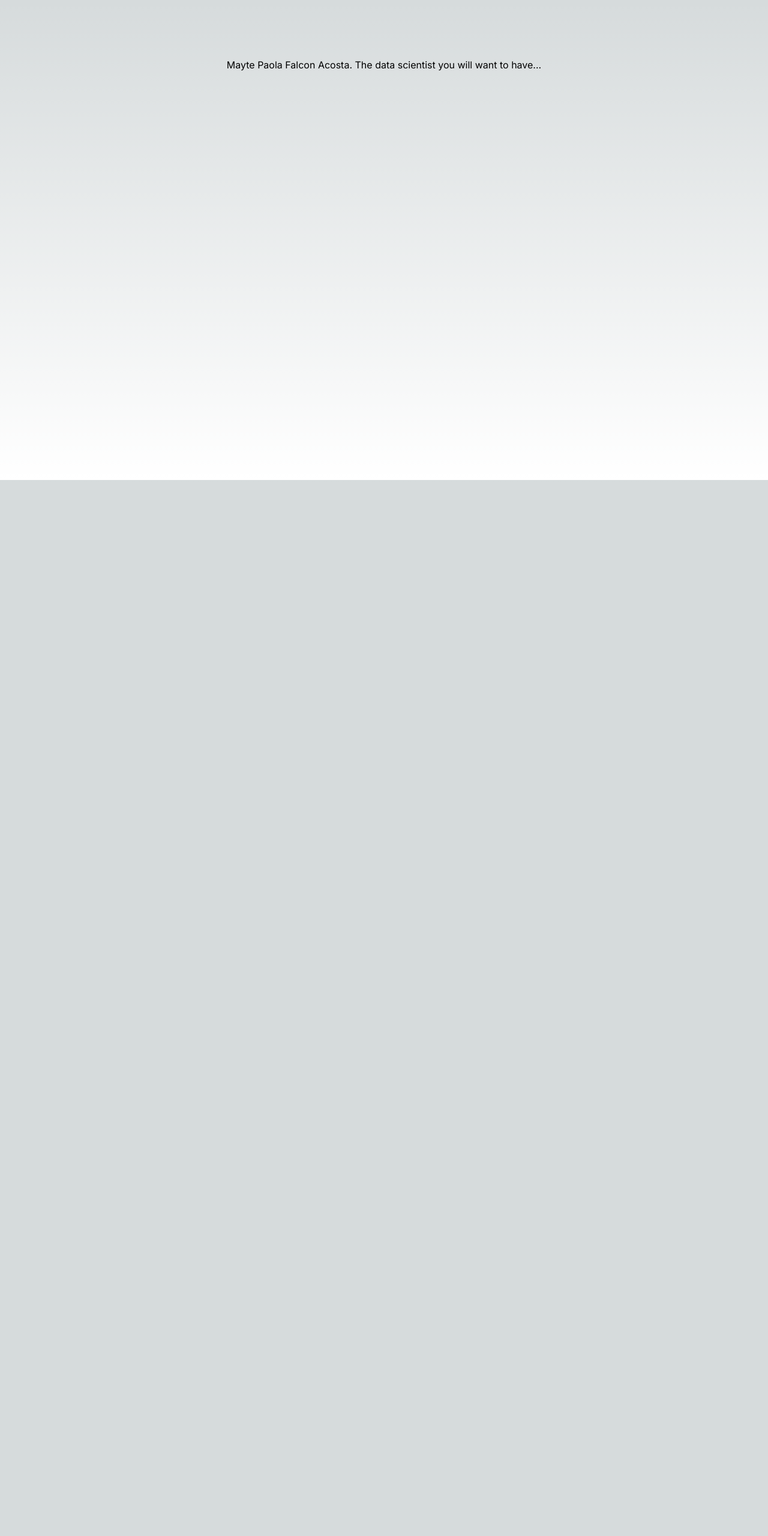
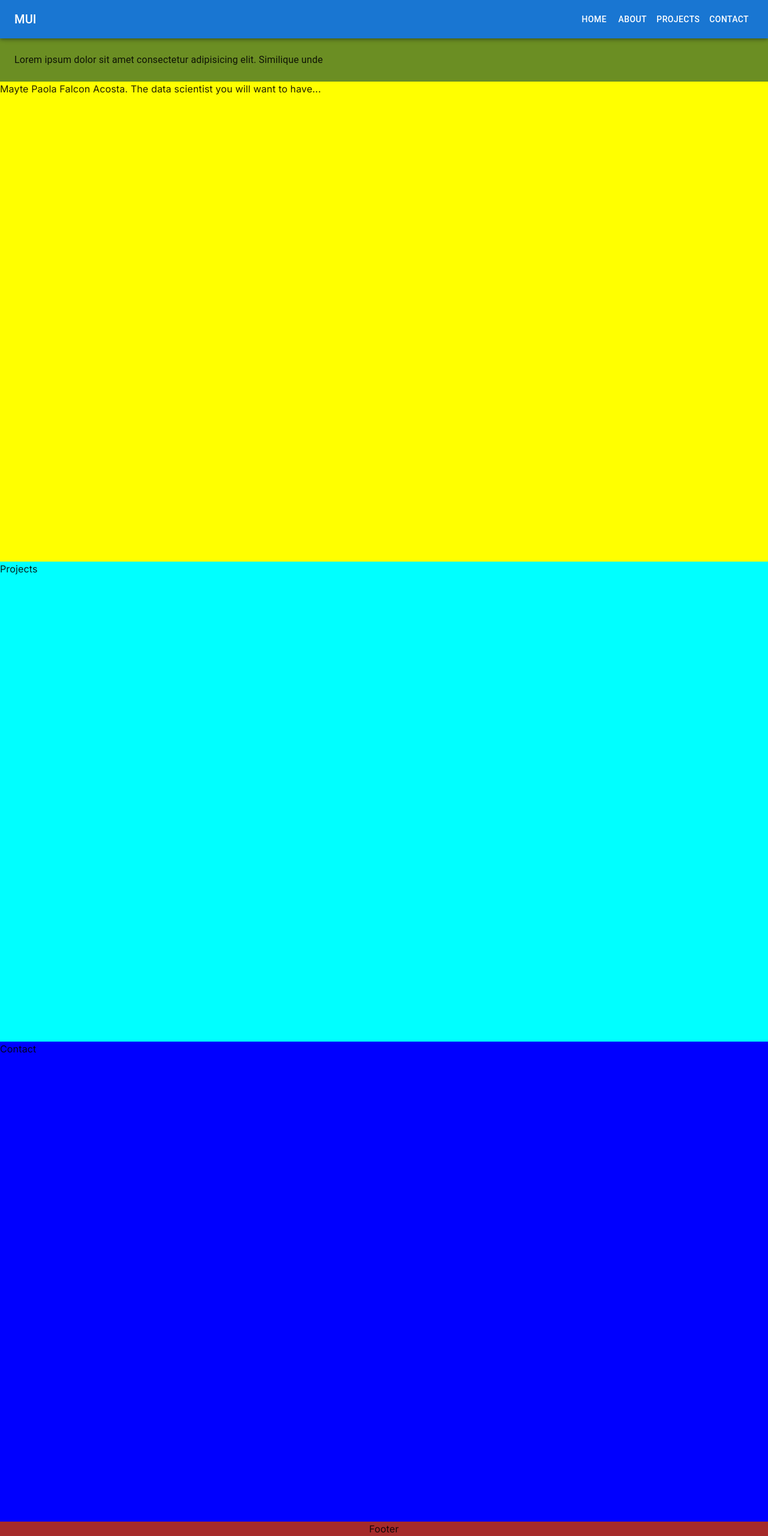
Before and after one commit to andromeda505/andromeda505, a Next.js app: page / in a window 1280 px wide. Shown: the whole page at 60% size. Before the commit the page ends 800 px from the top, so only its background shows below. Built offline with nearby package versions, Linux system fonts and the light colour scheme.

Commit message:
add first layout

```diff
--- /dev/null
+++ b/src/app/About/About.jsx
@@ -0,0 +1,9 @@
+import Image from 'next/image'
+
+export const About = () =>  {
+  return (
+    <main>
+        Mayte Paola Falcon Acosta. The data scientist you will want to have...
+    </main>
+  )
+}
--- /dev/null
+++ b/src/app/Contact/Contact.jsx
@@ -0,0 +1,7 @@
+export const Contact = () =>  {
+  return (
+    <main>
+     Contact
+    </main>
+  )
+}
--- /dev/null
+++ b/src/app/Foot/Foot.jsx
@@ -0,0 +1,7 @@
+export const Foot = () => {
+    return(
+        <main>
+         Footer
+        </main>
+      )
+}
--- /dev/null
+++ b/src/app/NavBar/Navbar.jsx
@@ -0,0 +1,116 @@
+'use client'
+
+import { useState } from 'react';
+import PropTypes from 'prop-types';
+import AppBar from '@mui/material/AppBar';
+import Box from '@mui/material/Box';
+import CssBaseline from '@mui/material/CssBaseline';
+import Divider from '@mui/material/Divider';
+import Drawer from '@mui/material/Drawer';
+import IconButton from '@mui/material/IconButton';
+import List from '@mui/material/List';
+import ListItem from '@mui/material/ListItem';
+import ListItemButton from '@mui/material/ListItemButton';
+import ListItemText from '@mui/material/ListItemText';
+import MenuIcon from '@mui/icons-material/Menu';
+import Toolbar from '@mui/material/Toolbar';
+import Typography from '@mui/material/Typography';
+import Button from '@mui/material/Button';
+
+const drawerWidth = 240;
+const navItems = ['Home', 'About', 'Projects', 'Contact'];
+
+function DrawerAppBar(props) {
+  const { window } = props;
+  const [mobileOpen, setMobileOpen] = useState(false);
+
+  const handleDrawerToggle = () => {
+    setMobileOpen((prevState) => !prevState);
+  };
+
+  const drawer = (
+    <Box onClick={handleDrawerToggle} sx={{ textAlign: 'center' }}>
+      <Typography variant="h6" sx={{ my: 2 }}>
+        MUI
+      </Typography>
+      <Divider />
+      <List>
+        {navItems.map((item) => (
+          <ListItem key={item} disablePadding>
+            <ListItemButton sx={{ textAlign: 'center' }}>
+              <ListItemText primary={item} />
+            </ListItemButton>
+          </ListItem>
+        ))}
+      </List>
+    </Box>
+  );
+
+  const container = window !== undefined ? () => window().document.body : undefined;
+
+  return (
+    <Box sx={{ display: 'flex' }}>
+      <CssBaseline />
+      <AppBar component="nav">
+        <Toolbar>
+          <IconButton
+            color="inherit"
+            aria-label="open drawer"
+            edge="start"
+            onClick={handleDrawerToggle}
+            sx={{ mr: 2, display: { sm: 'none' } }}
+          >
+            <MenuIcon />
+          </IconButton>
+          <Typography
+            variant="h6"
+            component="div"
+            sx={{ flexGrow: 1, display: { xs: 'none', sm: 'block' } }}
+          >
+            MUI
+          </Typography>
+          <Box sx={{ display: { xs: 'none', sm: 'block' } }}>
+            {navItems.map((item) => (
+              <Button key={item} sx={{ color: '#fff' }}>
+                {item}
+              </Button>
+            ))}
+          </Box>
+        </Toolbar>
+      </AppBar>
+      <Box component="nav">
+        <Drawer
+          container={container}
+          variant="temporary"
+          open={mobileOpen}
+          onClose={handleDrawerToggle}
+          ModalProps={{
+            keepMounted: true, // Better open performance on mobile.
+          }}
+          sx={{
+            display: { xs: 'block', sm: 'none' },
+            '& .MuiDrawer-paper': { boxSizing: 'border-box', width: drawerWidth },
+          }}
+        >
+          {drawer}
+        </Drawer>
+      </Box>
+      <Box component="main" sx={{ p: 3 }}>
+        <Toolbar />
+        <Typography>
+          Lorem ipsum dolor sit amet consectetur adipisicing elit. Similique unde
+        </Typography>
+      </Box>
+    </Box>
+  );
+}
+
+// DrawerAppBar.propTypes = {
+//   /**
+//    * Injected by the documentation to work in an iframe.
+//    * You won't need it on your project.
+//    */
+//   window: PropTypes.func,
+// };
+
+export default DrawerAppBar;
--- /dev/null
+++ b/src/app/Page.css
@@ -0,0 +1,28 @@
+.mainApp {
+    display: flex;
+    flex-direction: column;
+    background-color: olivedrab;
+    min-height: 100vh;
+}
+
+.About {
+  background-color: yellow;
+  min-height: 100vh;
+}
+
+.Projects {
+  background-color: aqua;
+  min-height: 100vh;
+}
+
+.Contact {
+  background-color: blue;
+  min-height: 100vh;
+}
+
+.Foot {
+    display: flex;
+    flex-direction: column;
+    align-items: center;
+    background-color: brown;
+}
--- /dev/null
+++ b/src/app/Projects/Projects.jsx
@@ -0,0 +1,9 @@
+import Image from 'next/image'
+
+export const Projects = () => {
+  return (
+    <main>
+     Projects
+    </main>
+  )
+}
--- a/src/app/globals.css
+++ b/src/app/globals.css
@@ -8,7 +8,7 @@
   --background-end-rgb: 255, 255, 255;
 }
 
-@media (prefers-color-scheme: dark) {
+@media (prefers-color-scheme: white) {
   :root {
     --foreground-rgb: 255, 255, 255;
     --background-start-rgb: 0, 0, 0;
@@ -17,11 +17,5 @@
 }
 
 body {
-  color: rgb(var(--foreground-rgb));
-  background: linear-gradient(
-      to bottom,
-      transparent,
-      rgb(var(--background-end-rgb))
-    )
-    rgb(var(--background-start-rgb));
+    background-color: red;
 }
--- a/src/app/layout.js
+++ b/src/app/layout.js
@@ -3,14 +3,9 @@ import { Inter } from 'next/font/google'
 
 const inter = Inter({ subsets: ['latin'] })
 
-export const metadata = {
-  title: 'Create Next App',
-  description: 'Generated by create next app',
-}
-
 export default function RootLayout({ children }) {
   return (
-    <html lang="en">
+    <html lang="es">
       <body className={inter.className}>{children}</body>
     </html>
   )
--- a/src/app/page.js
+++ b/src/app/page.js
@@ -1,9 +1,30 @@
-import Image from 'next/image'
+import { Projects } from './Projects/Projects'
+import { About } from './About/About'
+import { Contact } from './Contact/Contact'
+import { Foot } from './Foot/Foot'
+import './Page.css'
+import DrawerAppBar from './NavBar/Navbar'
 
-export default function Home() {
+export default function Portfolio() {
   return (
-    <main className="flex min-h-screen flex-col items-center justify-between p-24">
-     Mayte Paola Falcon Acosta. The data scientist you will want to have...
+    <main className='mainApp'>
+
+      <DrawerAppBar/>
+      <section className='About'>
+        <About/>
+      </section>
+
+      <section className='Projects'>
+        <Projects/>
+      </section>
+
+      <section className='Contact'>
+        <Contact/>
+      </section>
+
+      <section className='Foot'>
+        <Foot/>
+      </section>
     </main>
   )
 }
```
Also changed, not shown: package.json (+7 -0 lines).
